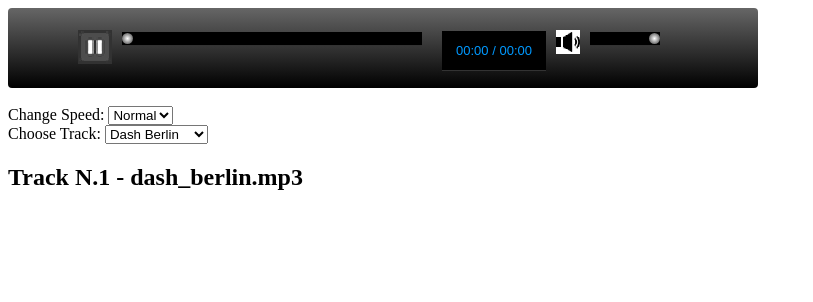
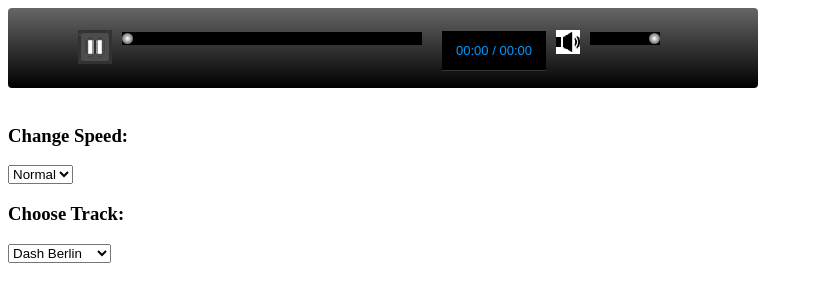
Before and after one commit to sashaantidze/html5_mp3player, a plain HTML site: page index.html in a window 1280 px wide. Shown: the whole page, without its empty margins (0-813 px from the left). Drawn offline with Linux system fonts and the light colour scheme.

Commit message:
html structure updates

```diff
--- a/example.html
+++ b/index.html
@@ -14,10 +14,10 @@
 			extension = ".ogg";
 		}
 		function initAudioPlayer(){
-			var audio, playbtn, seekSlider, mutebtn, volumeSlider, seeking = false, seekto, curTimeText, durTimeText, playlistStatus, speedList, mylist;
+			var audio, playbtn, seekSlider, mutebtn, volumeSlider, seeking = false, seekto, curTimeText, durTimeText, speedList, mylist;
 			var extension = ".mp3";
 			var dir = "audio/";
-			var playlist = ["dash_berlin", "Odesza", "arnej", "shura_touch_remix", "shura"];
+			var playlist = ["dash_berlin", "arnej", "shura_touch_remix", "shura"];
 			var playlistIndex = 0;
 
 
@@ -28,7 +28,6 @@
 			seekSlider = document.getElementById('seekSlider');
 			curTimeText = document.getElementById('curTimeText');
 			durTimeText = document.getElementById('durTimeText');
-			playlistStatus = document.getElementById('playlistStatus');
 			speedList = document.getElementById('speedList');
 			mylist = document.getElementById('myList');
 
@@ -38,7 +37,6 @@
 			audio.loop = false;
 
 
-			playlistStatus.innerHTML = "Track N." + (playlistIndex+1) + " - " +  playlist[playlistIndex] + extension;
 
 
 			//Add event handling
@@ -74,7 +72,6 @@
 					playlistIndex++;
 				}
 
-				playlistStatus.innerHTML = "Track N." + (playlistIndex+1) + " - " + playlist[playlistIndex] + extension;
 				audio.src = dir + playlist[playlistIndex] + extension;
 				audio.play();
 			}
@@ -140,6 +137,7 @@
 		</script>
     </head>
     <body>
+    	<div id="container">
     		<div id="audioPlayer">
     		<div id="audioControls">
 		    	<button id="playPauseBtn"></button>
@@ -152,7 +150,8 @@
 			</div>
 			</div>
 			<br>
-		Change Speed:
+			<div id="options">
+				<h3>Change Speed:</h3>
 				<select id="speedList">
 					<option value="0.5">0.5</option>
 					<option value="0.75">0.75</option>
@@ -163,15 +162,18 @@
 					<option value="2">2</option>
 				</select>
 				<br>
-		Choose Track:
+				<h3>Choose Track:</h3>
+
 				<select id="myList">
 				<option value="dash_berlin">Dash Berlin</option>
 				<option value="shura">Shura</option>
 				<option value="shura_touch_remix">Shura (remix)</option>
-		<option value="Odesza">Odesza</option>
 				<option value="arnej">Arnej</option>
 				</select>
-		<h2 id="playlistStatus"></h2>
+			</div>
+
 			<div id="div"></div>
+    	</div>
+
 	</body>
 </html>
```
Lines whose indentation alone changed are shown as unchanged.
